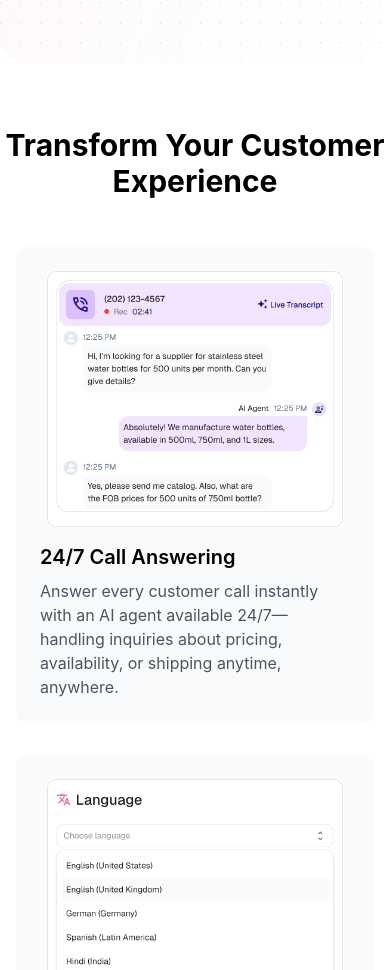
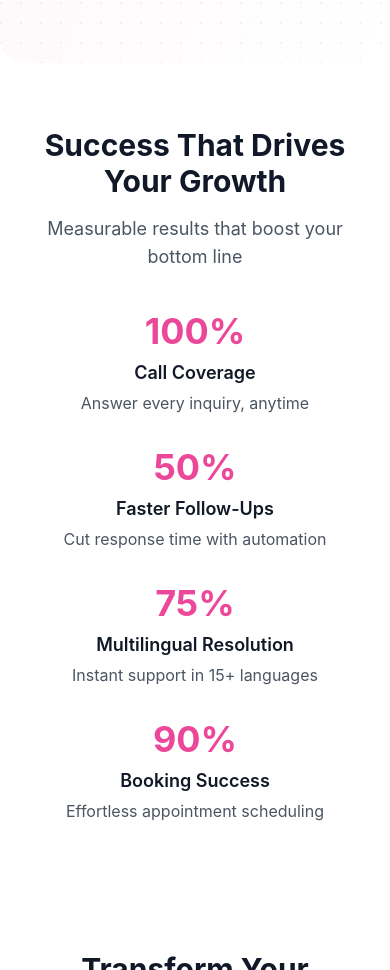
Before and after one commit to sanketind/tradientai-website, a Next.js app: page / in a window 390 px wide. Shown: the part 1030-2000 px from the top of the page. Built offline with nearby package versions, Linux system fonts and the light colour scheme; no server answers.

Commit message:
Update Hero component and add new components for pricing and metrics

```diff
--- a/package.json
+++ b/package.json
@@ -17,7 +17,8 @@
     "next": "14.1.0",
     "posthog-js": "1.96.1",
     "react": "18.2.0",
-    "react-dom": "18.2.0"
+    "react-dom": "18.2.0",
+    "react-icons": "^5.5.0"
   },
   "devDependencies": {
     "@types/node": "20.11.5",
--- a/src/components/FAQ.tsx
+++ b/src/components/FAQ.tsx
@@ -61,7 +61,7 @@ const FAQAccordion = ({ faq, index }: { faq: FAQItem; index: number }) => {
           className="w-full text-left p-4 flex justify-between items-center"
           onClick={() => setIsOpen(!isOpen)}
         >
-          <span className="font-medium pr-8">{faq.question}</span>
+          <span className="font-medium pr-8 text-gray-900">{faq.question}</span>
           <motion.span
             animate={{ rotate: isOpen ? 180 : 0 }}
             transition={{ duration: 0.3 }}
@@ -97,7 +97,7 @@ export default function FAQ() {
 
   return (
     <section className="section-padding max-w-7xl mx-auto px-4 sm:px-6 lg:px-8">
-      <h2 className="text-3xl md:text-4xl font-bold text-center mb-12">
+      <h2 className="text-3xl sm:text-4xl font-bold text-gray-900 text-center mb-12">
         Frequently Asked Questions
       </h2>
       <div className="grid md:grid-cols-2 gap-8">
--- a/src/components/Features.tsx
+++ b/src/components/Features.tsx
@@ -36,9 +36,10 @@ const Features = () => {
   ];
 
   return (
-    <section className="section-padding">
-      <h2 className="text-3xl font-bold text-center mb-12">Transform Your Customer Experience</h2>
-      <div className="max-w-7xl mx-auto px-4">
+    <section className="section-padding max-w-7xl mx-auto px-4 sm:px-6 lg:px-8">
+      <h2 className="text-3xl sm:text-4xl font-bold text-gray-900 text-center mb-4">Transform Your Customer Experience</h2>
+      <p className="text-lg text-gray-600 max-w-2xl mx-auto text-center mb-12">AI-powered solutions that revolutionize customer interactions</p>
+      <div className="max-w-7xl mx-auto">
         <div className="grid grid-cols-1 md:grid-cols-2 lg:grid-cols-3 gap-8">
           {features.map((feature, index) => (
             <div key={index} className="feature-card">
@@ -52,7 +53,7 @@ const Features = () => {
                   priority={index < 3}
                 />
               </div>
-              <h3 className="text-xl font-semibold mt-4 mb-2">{feature.title}</h3>
+              <h3 className="text-xl font-semibold mt-4 mb-2 text-gray-900">{feature.title}</h3>
               <p className="text-gray-600">{feature.description}</p>
             </div>
           ))}
--- a/src/components/Footer.tsx
+++ b/src/components/Footer.tsx
@@ -2,8 +2,10 @@ import React from 'react';
 
 const Footer = () => {
     return (
-        <footer className="bg-white text-center py-4">
-            <p className="text-gray-600">© 2025 Tradient AI, All rights reserved.</p>
+        <footer className="bg-white text-center py-8 mt-8">
+            <div className="max-w-7xl mx-auto px-4 sm:px-6 lg:px-8">
+                <p className="text-gray-600">© 2025 Tradient AI, All rights reserved.</p>
+            </div>
         </footer>
     );
 };
--- a/src/components/Hero.tsx
+++ b/src/components/Hero.tsx
@@ -23,7 +23,7 @@ export default function Hero() {
   return (
     <section className="hero-gradient section-padding max-w-7xl mx-auto px-4 sm:px-6 lg:px-8 rounded-3xl">
       <div className="text-center max-w-4xl mx-auto">
-        <h1 className="text-4xl md:text-6xl font-bold mb-6">
+        <h1 className="text-4xl md:text-6xl font-bold text-gray-900 mb-6">
           <div className="mb-2">AI Customer Service</div>
           <div>
             Agents for
@@ -59,7 +59,7 @@ export default function Hero() {
             'Scheduling Appointments',
             'Handling Multi-Language Inquiries'
           ].map((feature) => (
-            <span key={feature} className="bg-gray-100 px-4 py-2 rounded-full text-sm">
+            <span key={feature} className="bg-gray-100 px-4 py-2 rounded-full text-sm text-gray-900">
               {feature}
             </span>
           ))}
--- /dev/null
+++ b/src/components/PricingTable.tsx
@@ -0,0 +1,70 @@
+import React from 'react';
+
+const PricingTable = () => {
+  return (
+    <section className="section-padding max-w-7xl mx-auto px-4 sm:px-6 lg:px-8">
+      <div className="max-w-4xl mx-auto">
+        {/* Header */}
+        <div className="text-center mb-12">
+          <h2 className="text-3xl sm:text-4xl font-bold text-gray-900 mb-4">
+            Flexible Pay-As-You-Go Pricing
+          </h2>
+          <p className="text-lg text-gray-600 max-w-2xl mx-auto">
+            Pay only for the minutes your AI voice agents are active. Transparent rates that scale with your needs.
+          </p>
+        </div>
+
+        {/* Pricing Cards */}
+        <div className="space-y-6">
+          {/* First Tier */}
+          <div className="bg-white rounded-2xl shadow-sm hover:shadow-md transition-shadow duration-200 border border-gray-100 overflow-hidden">
+            <div className="grid grid-cols-2 items-center">
+              <div className="p-6">
+                <h3 className="text-lg font-semibold text-gray-900 mb-1">First 100 minutes</h3>
+                <p className="text-gray-600 text-sm">Get started with our entry-level tier</p>
+              </div>
+              <div className="p-6 bg-gray-50 h-full flex items-center justify-center">
+                <p className="text-2xl font-bold text-gray-900">$0.50<span className="text-base font-normal text-gray-600">/min</span></p>
+              </div>
+            </div>
+          </div>
+
+          {/* Second Tier */}
+          <div className="bg-white rounded-2xl shadow-sm hover:shadow-md transition-shadow duration-200 border border-gray-100 overflow-hidden">
+            <div className="grid grid-cols-2 items-center">
+              <div className="p-6">
+                <h3 className="text-lg font-semibold text-gray-900 mb-1">Next 900 minutes</h3>
+                <p className="text-gray-600 text-sm">101-1,000 minutes of usage</p>
+              </div>
+              <div className="p-6 bg-gray-50 h-full flex items-center justify-center">
+                <p className="text-2xl font-bold text-gray-900">$0.40<span className="text-base font-normal text-gray-600">/min</span></p>
+              </div>
+            </div>
+          </div>
+
+          {/* Third Tier */}
+          <div className="bg-white rounded-2xl shadow-sm hover:shadow-md transition-shadow duration-200 border border-gray-100 overflow-hidden">
+            <div className="grid grid-cols-2 items-center">
+              <div className="p-6">
+                <h3 className="text-lg font-semibold text-gray-900 mb-1">Beyond 1,000 minutes</h3>
+                <p className="text-gray-600 text-sm">Best value for high volume usage</p>
+              </div>
+              <div className="p-6 bg-gray-50 h-full flex items-center justify-center">
+                <p className="text-2xl font-bold text-gray-900">$0.30<span className="text-base font-normal text-gray-600">/min</span></p>
+              </div>
+            </div>
+          </div>
+        </div>
+
+        {/* Additional Note */}
+        <div className="mt-6 text-center">
+          <p className="text-sm text-gray-600">
+            Rates apply to AI voice agent usage, billed monthly based on your total minutes.
+          </p>
+        </div>
+      </div>
+    </section>
+  );
+};
+
+export default PricingTable;
--- /dev/null
+++ b/src/components/SuccessMetrics.tsx
@@ -0,0 +1,44 @@
+import React from 'react';
+
+const SuccessMetrics = () => {
+  const metrics = [
+    {
+      number: '100%',
+      title: 'Call Coverage',
+      description: 'Answer every inquiry, anytime'
+    },
+    {
+      number: '50%',
+      title: 'Faster Follow-Ups',
+      description: 'Cut response time with automation'
+    },
+    {
+      number: '75%',
+      title: 'Multilingual Resolution',
+      description: 'Instant support in 15+ languages'
+    },
+    {
+      number: '90%',
+      title: 'Booking Success',
+      description: 'Effortless appointment scheduling'
+    }
+  ];
+
+  return (
+    <section className="section-padding max-w-7xl mx-auto px-4 sm:px-6 lg:px-8">
+      <h2 className="text-3xl sm:text-4xl font-bold text-gray-900 text-center mb-4">Success That Drives Your Growth</h2>
+      <p className="text-lg text-gray-600 max-w-2xl mx-auto text-center mb-10">Measurable results that boost your bottom line</p>
+      <div className="grid grid-cols-1 md:grid-cols-2 lg:grid-cols-4 gap-8">
+        {metrics.map((metric, index) => (
+          <div key={index} className="flex flex-col items-center text-center">
+            <div className="text-4xl md:text-5xl font-bold text-[#EC4899] mb-2">{metric.number}</div>
+            <h3 className="text-lg font-semibold mb-1 text-gray-900">{metric.title}</h3>
+            <p className="text-gray-600">{metric.description}</p>
+          </div>
+        ))}
+      </div>
+    </section>
+  );
+};
+
+export default SuccessMetrics;
--- a/src/pages/index.tsx
+++ b/src/pages/index.tsx
@@ -10,7 +10,15 @@ const Hero = dynamic(() => import('../components/Hero'), {
   ssr: true,
 });
 
+const SuccessMetrics = dynamic(() => import('../components/SuccessMetrics'), {
+  ssr: true,
+});
+
 const Features = dynamic(() => import('../components/Features'), {
+  ssr: true,
+});
+
+const PricingTable = dynamic(() => import('../components/PricingTable'), {
   ssr: true,
 });
 
@@ -31,7 +39,9 @@ const Home: NextPage = () => {
     <main className="min-h-screen">
       <Navbar />
       <Hero />
+      <SuccessMetrics />
       <Features />
+      <PricingTable />
       <ContactForm />
       <Footer />
       <WhatsAppButton />
```
Also changed, not shown: src/components/ContactForm.tsx (+18 -13 lines), 1 other file (tests, documents, lock files or other folders).
